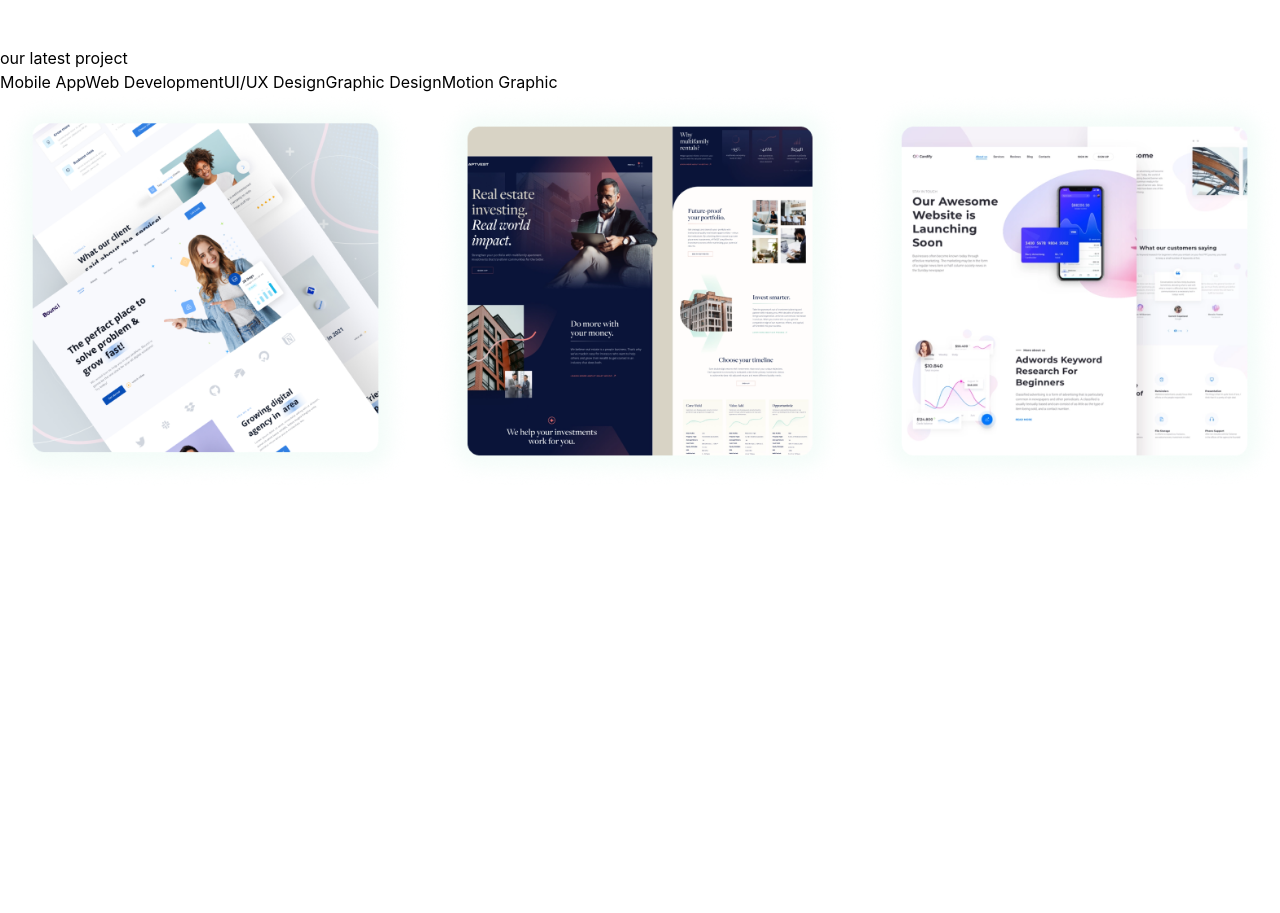
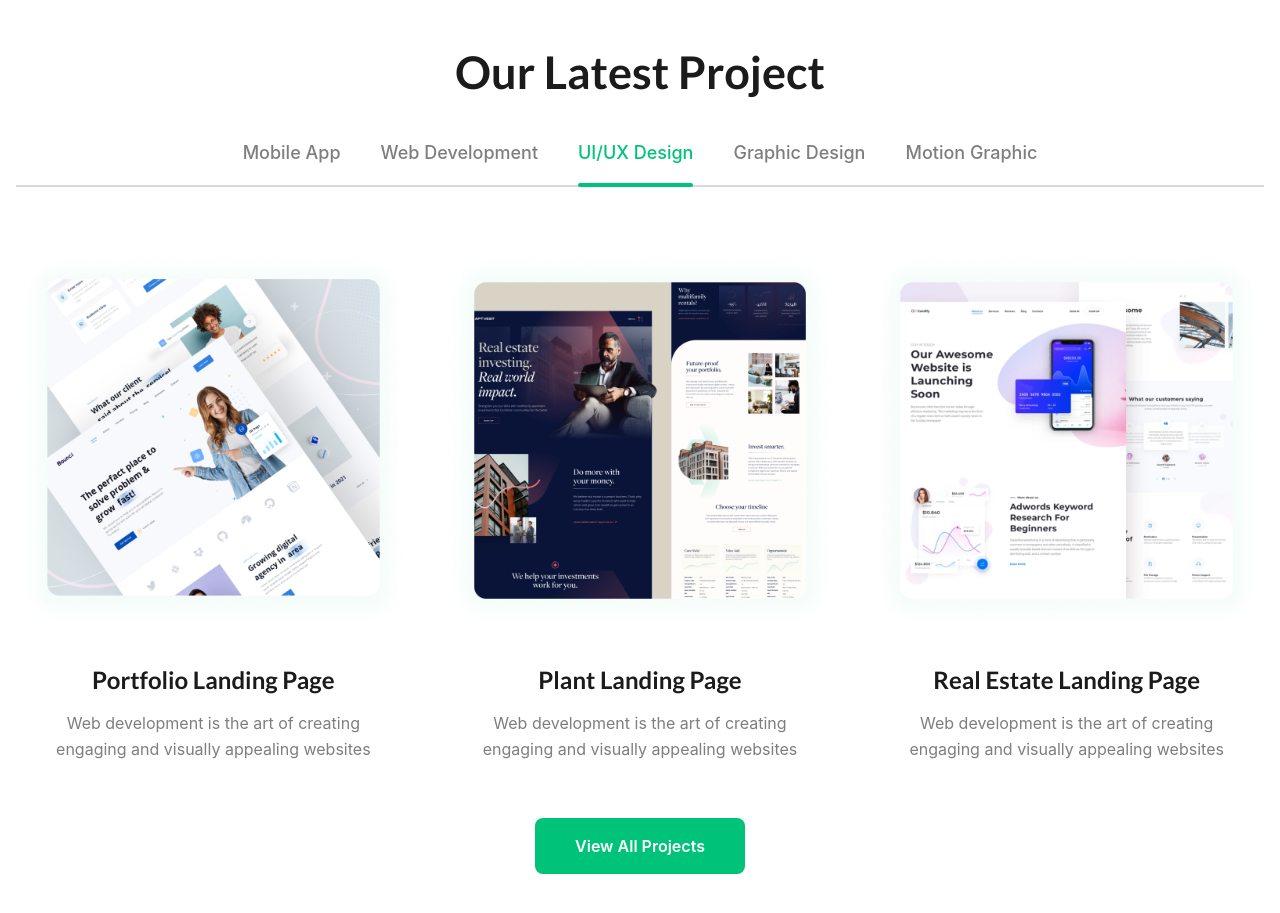
Before and after one commit to almahmud-dev/corewave-react, a React (Vite) app: page / in a window 1280 px wide. Shown: the part 2040-2953 px from the top of the page. Before the commit the page ends 2528 px from the top, so only its background shows below. Built offline with nearby package versions, Linux system fonts and the light colour scheme.

Commit message:
project add

```diff
--- a/src/components/OurProjects.jsx
+++ b/src/components/OurProjects.jsx
@@ -1,35 +1,106 @@
-import img1 from '../../src/assets/Images/Our_Projects/Project1.png'
-import img2 from '../../src/assets/Images/Our_Projects/Project2.png'
-import img3 from '../../src/assets/Images/Our_Projects/Project3.png'
+import React, { useState } from 'react';
+// ইমেজগুলো আপনার ফোল্ডার পাথ অনুযায়ী ইমপোর্ট করুন
+import img1 from '../../src/assets/Images/Our_Projects/Project1.png';
+import img2 from '../../src/assets/Images/Our_Projects/Project2.png';
+import img3 from '../../src/assets/Images/Our_Projects/Project3.png';
 
 const OurProjects = () => {
+  // বর্তমানে কোন ট্যাব সিলেক্টেড আছে তা রাখার জন্য State
+  const [activeTab, setActiveTab] = useState('UI/UX Design');
+
+  // ট্যাবগুলোর লিস্ট
+  const tabs = ['Mobile App', 'Web Development', 'UI/UX Design', 'Graphic Design', 'Motion Graphic'];
+
+  // প্রতিটি ট্যাবের জন্য আলাদা ডাটা (ইমেজ, টাইটেল, ডেসক্রিপশন)
+  const projectData = {
+    'UI/UX Design': [
+      { id: 1, img: img1, title: 'Portfolio Landing Page', desc: 'Web development is the art of creating engaging and visually appealing websites' },
+      { id: 2, img: img2, title: 'Plant Landing Page', desc: 'Web development is the art of creating engaging and visually appealing websites' },
+      { id: 3, img: img3, title: 'Real Estate Landing Page', desc: 'Web development is the art of creating engaging and visually appealing websites' },
+    ],
+    'Web Development': [
+      { id: 1, img: img2, title: 'E-commerce Site', desc: 'High-performance web applications built with modern technologies.' },
+      { id: 2, img: img3, title: 'SaaS Dashboard', desc: 'Scalable and secure web solutions for growing businesses.' },
+      { id: 3, img: img1, title: 'Corporate Portal', desc: 'Professional websites tailored to your brand identity.' },
+    ],
+    'Mobile App': [
+        { id: 1, img: img3, title: 'Fitness Tracker App', desc: 'User-friendly mobile experiences for iOS and Android.' },
+        { id: 2, img: img1, title: 'Food Delivery UI', desc: 'Seamless mobile interfaces with a focus on usability.' },
+        { id: 3, img: img2, title: 'Social Media App', desc: 'Modern app designs that engage and retain users.' },
+    ],
+    // বাকি ট্যাবগুলো খালি থাকলে UI/UX এর ডাটা বা অন্য কিছু দেখাতে পারেন
+  };
+
+  // ডিফোল্ট ডাটা হ্যান্ডলিং (যদি কোনো ট্যাবে ডাটা না থাকে)
+  const currentProjects = projectData[activeTab] || projectData['UI/UX Design'];
+
   return (
-    <>
-    <section className='pt-22.75'>
-        <div className="container">
-            <h3>our latest project</h3>
-            <p>
-                <span>Mobile App</span>
-                <span>Web Development</span>
-                <span>UI/UX Design</span>
-                <span>Graphic Design</span>
-                <span>Motion Graphic</span>
-            </p>
-            <div className="grid grid-cols-1 md:grid-cols-3 gap-6">
-                <div className=" rounded-lg overflow-hidden">
-                    <img src={img1} alt="Project 1" className="w-full h-full object-cover" />
-                </div>
-                <div className=" rounded-lg overflow-hidden">
-                    <img src={img2} alt="Project 2" className="w-full h-full object-cover" />
-                </div>
-                <div className=" rounded-lg overflow-hidden">
-                    <img src={img3} alt="Project 3" className="w-full h-full object-cover" />
-                </div>
+    <section className='pt-[90px] pb-20 bg-white'>
+      <div className="container mx-auto px-4">
+
+        {/* টাইটেল এবং ট্যাব সেকশন */}
+        <div className='text-center mb-16'>
+          <h3 className='text-[45px] text-[#1B1B1B] leading-[54px] font-lato font-semibold mb-10'>
+            Our Latest Project
+          </h3>
+
+          {/* ট্যাব লিস্ট উইথ বটম লাইন */}
+          <div className="relative flex flex-wrap justify-center items-center gap-6 md:gap-10 border-b-2 border-[#D9D9D9] pb-[18px]">
+            {tabs.map((tab) => (
+              <span
+                key={tab}
+                onClick={() => setActiveTab(tab)}
+                className={`cursor-pointer text-lg font-medium transition-all duration-300 relative
+                  ${activeTab === tab ? 'text-[#00C37A]' : 'text-[#7E7E7E]'}
+                  ${activeTab === tab ?
+                    "after:content-[''] after:absolute after:left-0 after:bottom-[-20px] after:w-full after:h-[4px] after:bg-[#00C37A] after:rounded-full after:z-10"
+                    : ""
+                  }`}
+              >
+                {tab}
+              </span>
+            ))}
+          </div>
+        </div>
+
+        {/* প্রজেক্ট গ্রিড (ইমেজ এবং টেক্সট) */}
+        <div className="grid grid-cols-1 md:grid-cols-3 gap-8">
+          {currentProjects.map((item) => (
+            <div key={item.id} className="group flex flex-col items-center">
+
+              {/* ইমেজের অংশ (Rounded & Clean) */}
+              <div className="rounded-[24px] overflow-hidden mb-8 w-full">
+                <img
+                  src={item.img}
+                  alt={item.title}
+                  className="w-full h-auto object-cover transition-transform duration-500 group-hover:scale-105"
+                />
+              </div>
+
+              {/* টেক্সট সেকশন (শ্যাডো নেই, একদম ক্লিন) */}
+              <div className="text-center px-2">
+                <h4 className="text-[24px] font-bold text-[#1B1B1B] mb-3 font-lato">
+                  {item.title}
+                </h4>
+                <p className="text-[#7E7E7E] text-[16px] leading-[26px] max-w-[340px]">
+                  {item.desc}
+                </p>
+              </div>
+
             </div>
+          ))}
         </div>
+
+        {/* View All Button */}
+        <div className="flex justify-center mt-14">
+          <button className="bg-[#00C37A] hover:bg-[#00a868] text-white font-semibold py-4 px-10 rounded-lg transition-all duration-300">
+            View All Projects
+          </button>
+        </div>
+
+      </div>
     </section>
-    </>
-  )
-}
+  );
+};
 
-export default OurProjects
+export default OurProjects;
```
